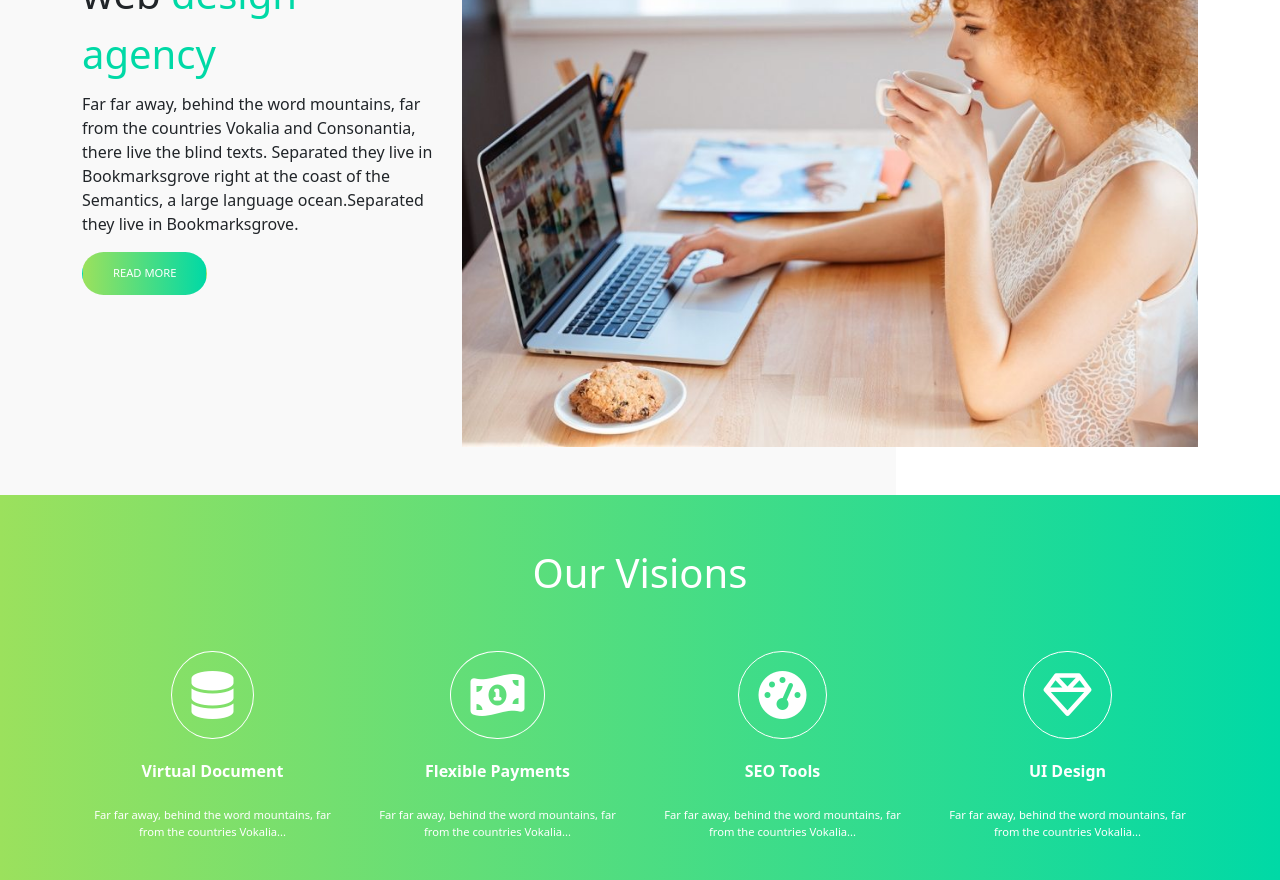
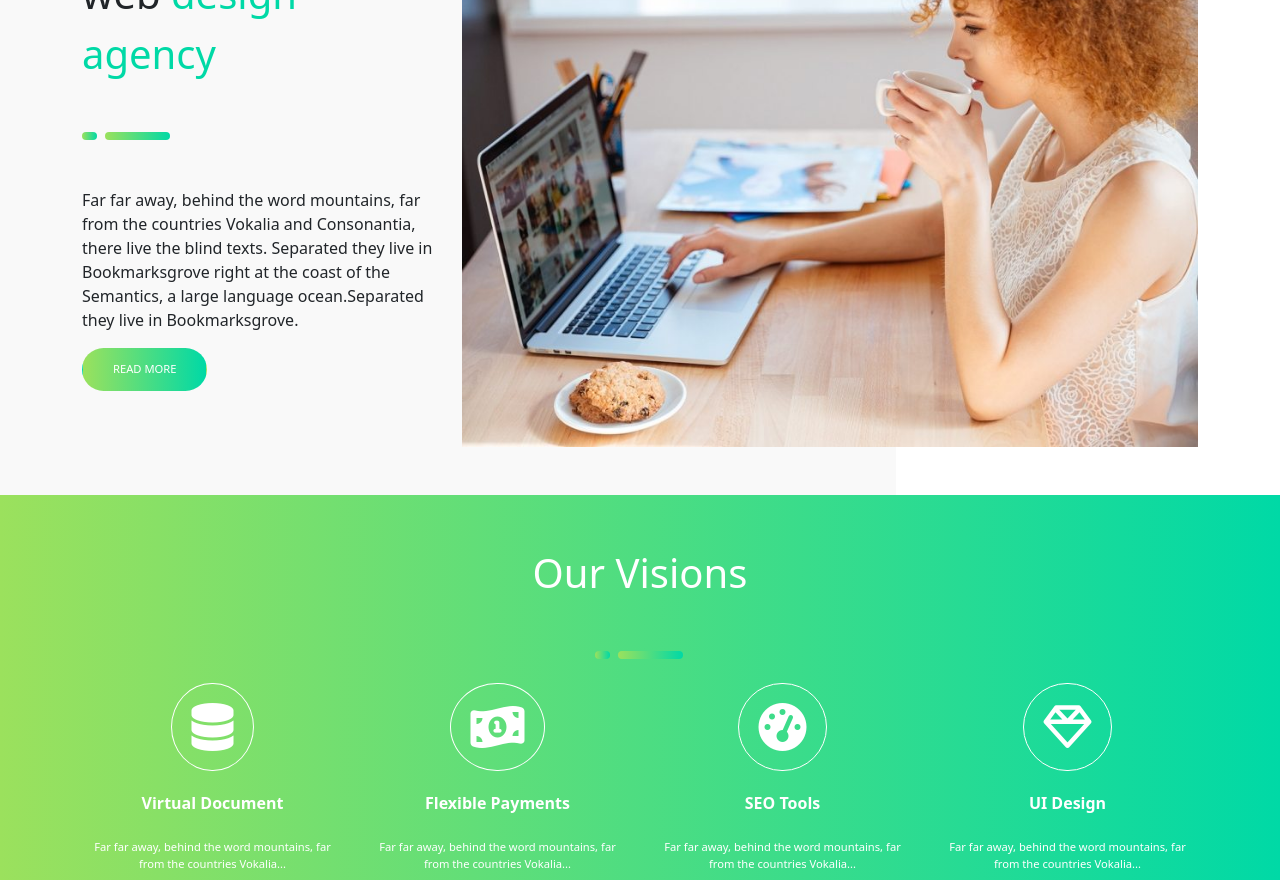
Before and after one commit to LorisGalleana/proj-html-vuejs, a Vue app: page /about in a window 1280 px wide. Shown: the part 480-1360 px from the top of the page. Built offline with nearby package versions, Linux system fonts and the light colour scheme.

Commit message:
FIx: add green interline

```diff
--- a/src/components/AboutComponents/AppAgency.vue
+++ b/src/components/AboutComponents/AppAgency.vue
@@ -13,6 +13,15 @@ export default {
             <div class="row py-5">
                 <div class="col-4">
                     <h2 class="fs-1 lh-base">We are a creative web <span class="text-color">design agency</span> </h2>
+                    <!-- linea divisore -->
+                    <div class="full-line mb-5 mt-5 d-flex gap-2">
+                            <div class="short">
+
+                            </div>
+                            <div class="long">
+
+                            </div>
+                        </div>
                     <p>Far far away, behind the word mountains, far from the countries Vokalia and Consonantia, there live the blind texts. Separated they live in Bookmarksgrove right at the coast of the Semantics, a large language ocean.Separated they live in Bookmarksgrove.</p>
                     <a href="#" class="btn btn-color ">READ MORE</a>
                 </div>
--- a/src/components/AboutComponents/AppVision.vue
+++ b/src/components/AboutComponents/AppVision.vue
@@ -7,10 +7,22 @@ export default {
 <template>
     <div class="container-fluid color-bg">
         <div class="container">
-            <div class="row">
+            <div class="row text-center">
                 <div class="col-12 text-white text-center py-5 fs-1">
                     Our Visions
                 </div>
+                <div class="col-12 d-flex justify-content-center">
+                     <!-- linea divisore -->
+                    <div class="full-line mb-4 d-flex gap-2">
+                        <div class="short" id="white">
+
+                        </div>
+                        <div class="long">
+
+                        </div>
+                    </div>
+                </div>
+
             </div>
             <div class="row text-white text-center">
                 <div class="col-3">
@@ -56,4 +68,8 @@ export default {
     padding: 1.2rem;
     margin-bottom: 20px ;
 }
+
+#white{
+    background-color: white;
+}
 </style>
--- a/src/components/HomeComponents/AppFeatures.vue
+++ b/src/components/HomeComponents/AppFeatures.vue
@@ -11,9 +11,19 @@ export default {
     <div class="container-fluid d-flex bg-color">
         <div class="container">
             <div class="row py-5">
-                <div class="col-4">
+                <div class="col-4 py-5">
                     <h2 class="fs-1 lh-base">We Are Here To
-                        Make Your <span class="text-color">Website </span>Look More <span class="text-color">Elegant </span>And Stylish! </h2>
+                        Make Your <span class="text-color">Website </span>Look More <span class="text-color">Elegant </span>And Stylish!
+                    </h2>
+                    <!-- linea divisore -->
+                    <div class="full-line mt-4 mb-5 d-flex gap-2">
+                            <div class="short">
+
+                            </div>
+                            <div class="long">
+
+                            </div>
+                        </div>
                     <a href="#" class="btn btn-color ">VIEW ALL</a>
                 </div>
                 <div class="col-8">
@@ -60,7 +70,7 @@ export default {
         background: $green-gradient ;
         color: white;
         border-radius: 24px;
-        font-size: 0.7rem;
+        font-size: 0.8rem;
         padding: 12px 30px;
     }
     .mini-font {
--- a/src/styles/general.scss
+++ b/src/styles/general.scss
@@ -12,8 +12,7 @@
 
 .full-line {
     width: 90px;
-    height: 9px;
-    border: 1px solid white;
+    height: 8px;
     .short {
         width: 15px;
         background: $green-gradient;
```
